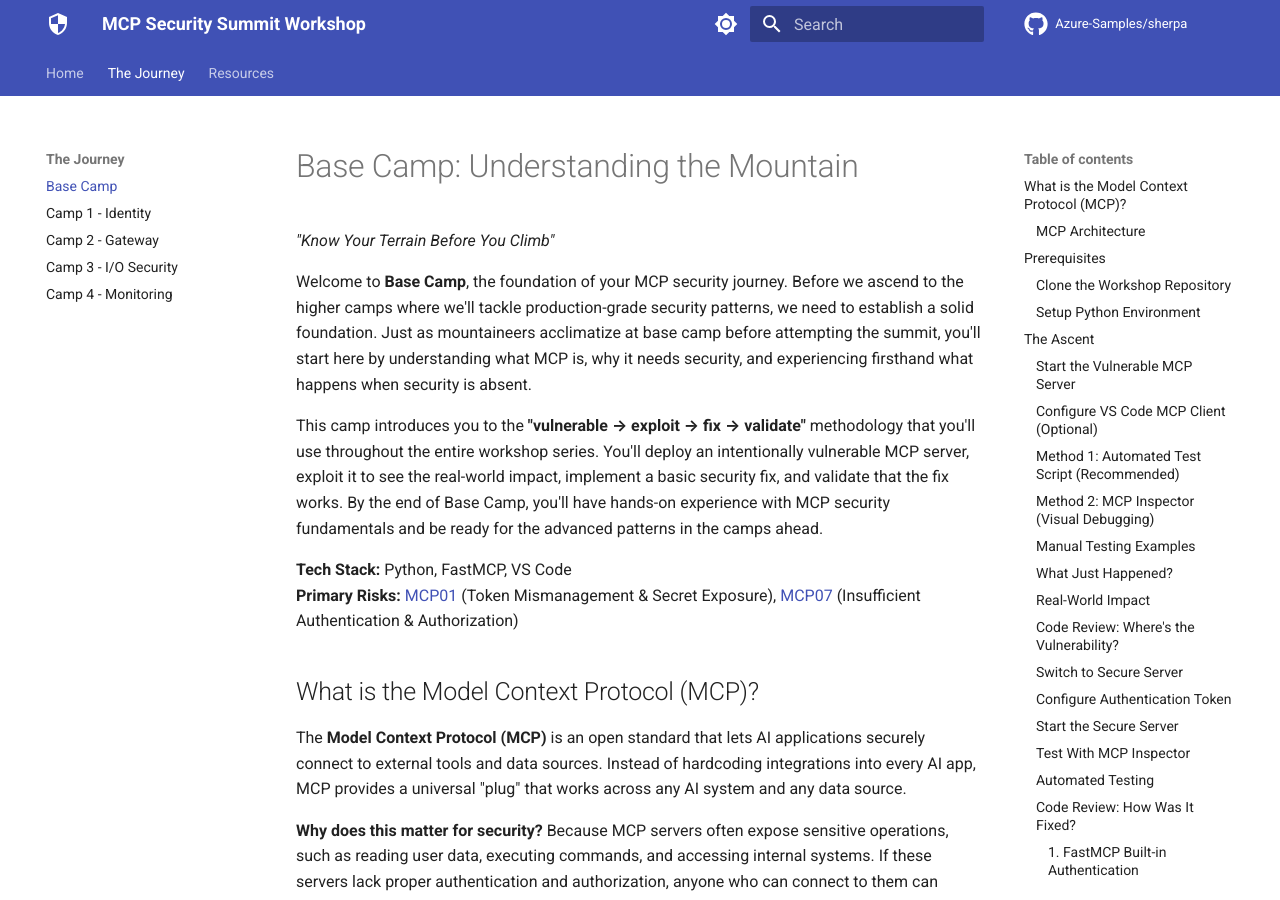
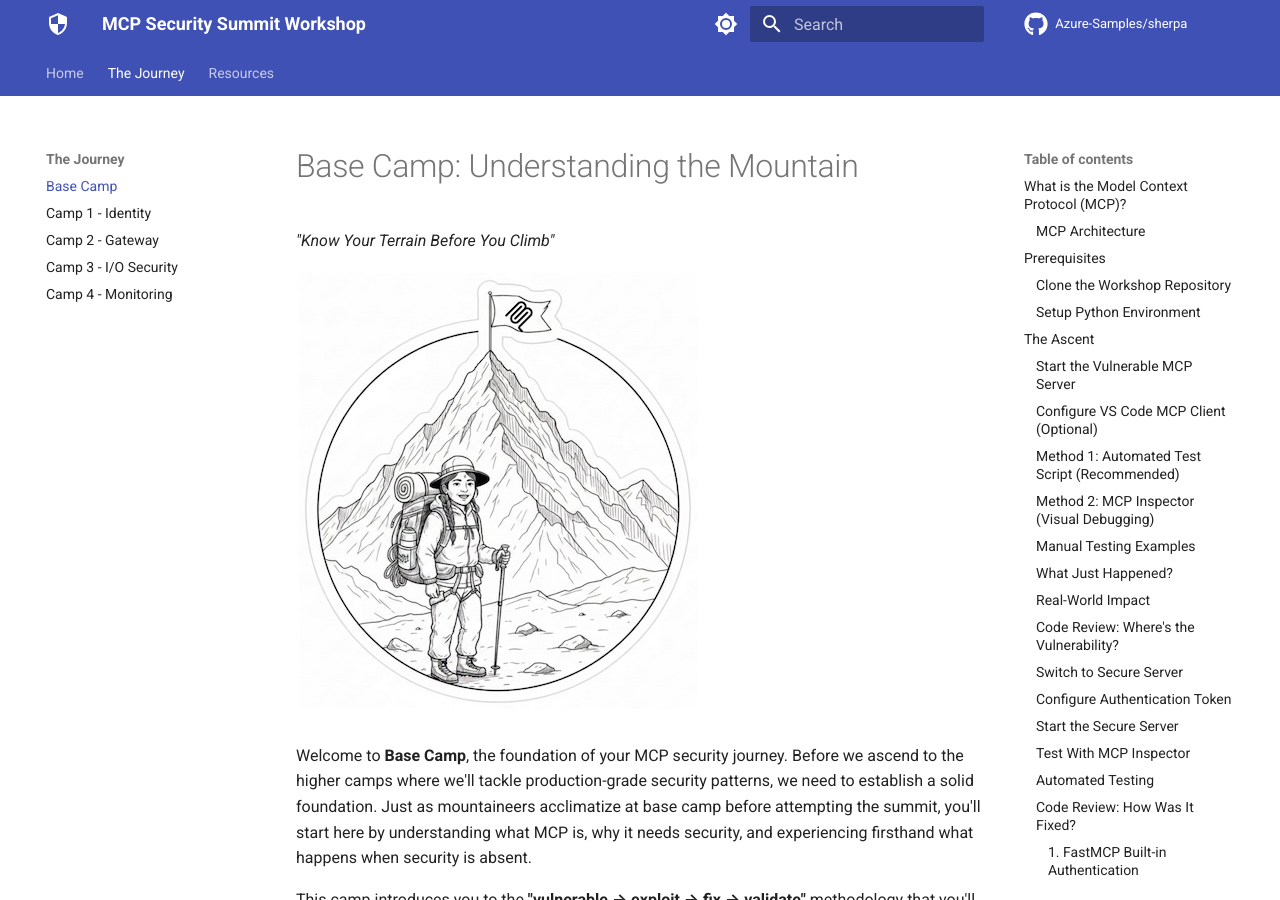
Before and after one commit to Azure-Samples/sherpa, an MkDocs documentation site: the page built from docs/camps/base-camp.md, in a window 1280 px wide and 900 px high. Built offline with MkDocs 1.6.1 and Material for MkDocs 9.7.7, drawn with Linux system fonts in a browser that asks for light colours; emoji names are drawn with the system emoji font; comment, search, counter and statistics services are not loaded.

Commit message:
Add Sherpa logo image to Base Camp documentation
- Positioned logo between tagline and introduction paragraph
- Image serves as visual divider between header and main content
- Maintains cohesive header unit (title + tagline)

```diff
--- a/docs/camps/base-camp.md
+++ b/docs/camps/base-camp.md
@@ -1,6 +1,8 @@
 # Base Camp: Understanding the Mountain
 
 *"Know Your Terrain Before You Climb"*
+
+![Base Camp](../images/sherpa-logo.jpg)
 
 Welcome to **Base Camp**, the foundation of your MCP security journey. Before we ascend to the higher camps where we'll tackle production-grade security patterns, we need to establish a solid foundation. Just as mountaineers acclimatize at base camp before attempting the summit, you'll start here by understanding what MCP is, why it needs security, and experiencing firsthand what happens when security is absent.
 
```
Also changed, not shown: docs/images/sherpa-logo.jpg (added).
